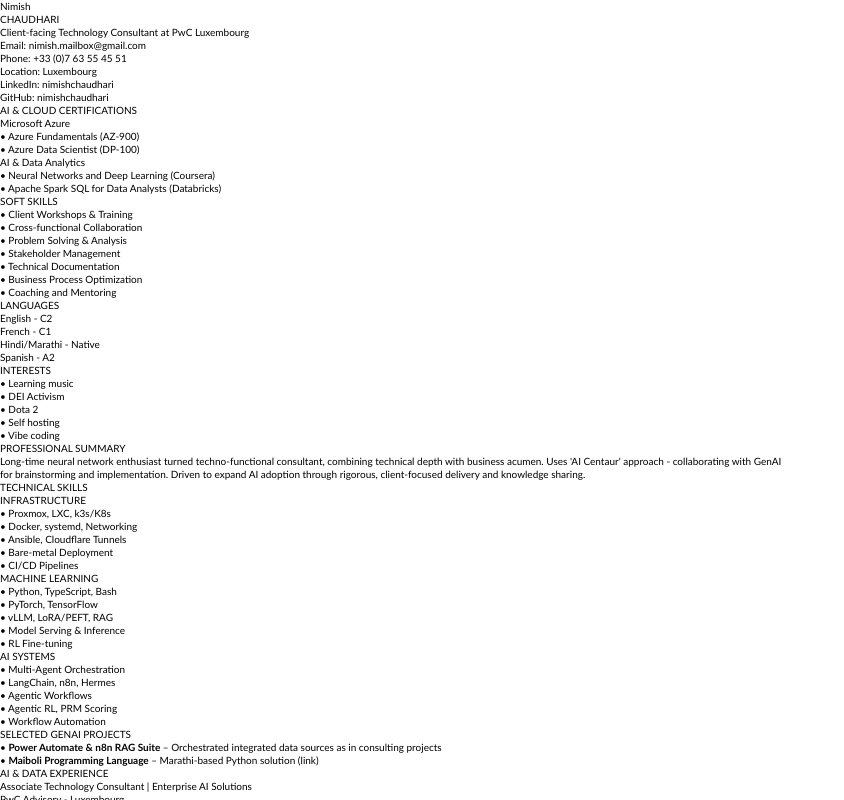
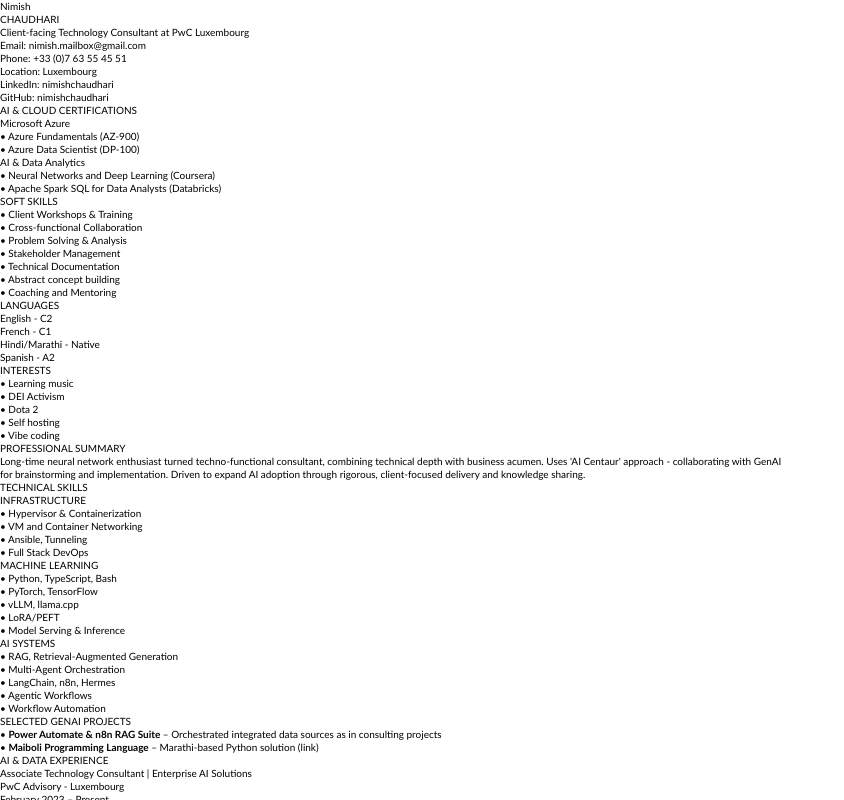
Before and after one commit to nimishchaudhari/CV_NimishChaudhari, a React (Vite) app: page / in a window 1280 px wide. Shown: the top 800 px of the page, without its empty margins (0-844 px from the left). Built offline with nearby package versions, Linux system fonts and the light colour scheme.

Commit message:
Refine skills: new Infrastructure bullets, logical grouping, remove RL/PRM, move RAG to AI Systems, update soft skills

```diff
--- a/src/components/CV.tsx
+++ b/src/components/CV.tsx
@@ -71,7 +71,7 @@
               <li>• Problem Solving & Analysis</li>
               <li>• Stakeholder Management</li>
               <li>• Technical Documentation</li>
-              <li>• Business Process Optimization</li>
+              <li>• Abstract concept building</li>
               <li>• Coaching and Mentoring</li>
             </ul>
           </div>
@@ -139,11 +139,10 @@
               <div>
                 <h3 className="text-xs font-semibold text-gray-800 mb-1 bg-blue-100 px-2 py-1 rounded">INFRASTRUCTURE</h3>
                 <ul className="text-xs space-y-0 ml-2">
-                  <li>• Proxmox, LXC, k3s/K8s</li>
-                  <li>• Docker, systemd, Networking</li>
-                  <li>• Ansible, Cloudflare Tunnels</li>
-                  <li>• Bare-metal Deployment</li>
-                  <li>• CI/CD Pipelines</li>
+                  <li>• Hypervisor & Containerization</li>
+                  <li>• VM and Container Networking</li>
+                  <li>• Ansible, Tunneling</li>
+                  <li>• Full Stack DevOps</li>
                 </ul>
               </div>
               <div>
@@ -151,18 +150,18 @@
                 <ul className="text-xs space-y-0 ml-2">
                   <li>• Python, TypeScript, Bash</li>
                   <li>• PyTorch, TensorFlow</li>
-                  <li>• vLLM, LoRA/PEFT, RAG</li>
+                  <li>• vLLM, llama.cpp</li>
+                  <li>• LoRA/PEFT</li>
                   <li>• Model Serving & Inference</li>
-                  <li>• RL Fine-tuning</li>
                 </ul>
               </div>
               <div>
                 <h3 className="text-xs font-semibold text-gray-800 mb-1 bg-blue-100 px-2 py-1 rounded">AI SYSTEMS</h3>
                 <ul className="text-xs space-y-0 ml-2">
+                  <li>• RAG, Retrieval-Augmented Generation</li>
                   <li>• Multi-Agent Orchestration</li>
                   <li>• LangChain, n8n, Hermes</li>
                   <li>• Agentic Workflows</li>
-                  <li>• Agentic RL, PRM Scoring</li>
                   <li>• Workflow Automation</li>
                 </ul>
               </div>
```
Also changed, not shown: 1 other file (tests, documents, lock files or other folders).
